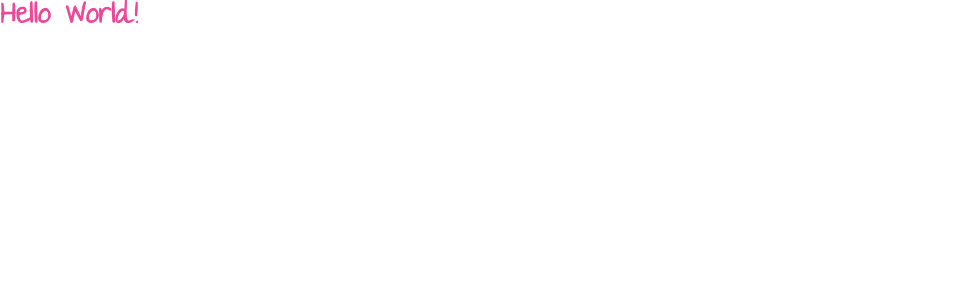
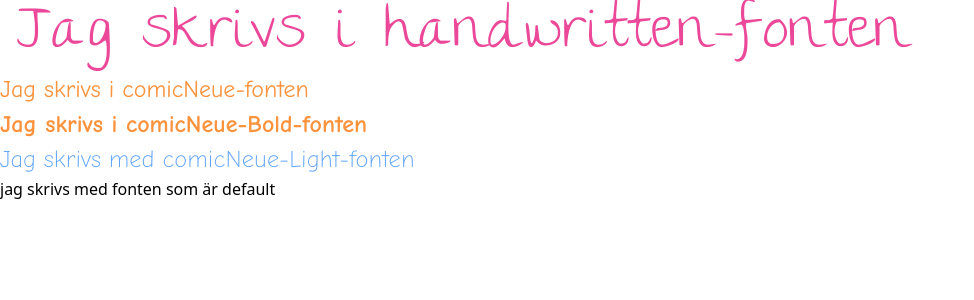
Before and after one commit to naathaliie/SpellingHelper, a Vue app in the folder spellingHelper/: page / in a window 1280 px wide. Shown: the top 300 px of the page, without its empty margins (0-974 px from the left). Built offline with nearby package versions, Linux system fonts and the light colour scheme.

Commit message:
fonts fix

```diff
--- a/spellingHelper/src/App.vue
+++ b/spellingHelper/src/App.vue
@@ -1,9 +1,22 @@
 <script setup></script>
 
 <template>
-  <div class="text-3xl font-bold text-pink-500 font-Handwritten">
-    Hello World!
+  <div class="text-pink-500 handWritten m-4">
+    Jag skrivs i handwritten-fonten
   </div>
+
+  <div class="text-orange-400 comicNeue-regular">
+    Jag skrivs i comicNeue-fonten
+  </div>
+
+  <div class="text-orange-400 comicNeue-bold">
+    Jag skrivs i comicNeue-Bold-fonten
+  </div>
+
+  <div class="text-blue-400 comicNeue-light">
+    Jag skrivs med comicNeue-Light-fonten
+  </div>
+  <div>jag skrivs med fonten som är default</div>
 </template>
 
 <style scoped></style>
--- a/spellingHelper/src/assets/css/style.css
+++ b/spellingHelper/src/assets/css/style.css
@@ -9,16 +9,60 @@
   font-style: normal; /* Normal stil */
 }
 
+@font-face {
+    font-family: "ComicNeue";
+    src: url("../fonts/ComicNeue-Regular.ttf");
+    font-weight: 400;
+    font-style: normal;
 
+}
+
+@font-face {
+    font-family: "ComicNeue";
+    src: url("../fonts/ComicNeue-Bold.ttf");
+    font-weight: bold;
+    font-style: normal;
+}
+
+@font-face {
+    font-family:"ComicNeue" ;
+    src: url("../fonts/ComicNeue-Light.ttf");
+    font-weight: 300;
+    font-style: normal;
+}
 
 @layer utilities {
-    .font-handWritten {
-        font-family: "The Girl Next Door", sans-serif;
+    .handWritten {
+        @apply font-handWritten text-headline-mobile;
     }
 
-    @media (min-width: 768px) {
-        .font-handWritten {
-            font-size: 2rem; /* Exempel på storlek för större skärmar */
+    .comicNeue-regular{
+        @apply font-normal font-comicNeue text-body-lg-mobile
+    }
+
+    .comicNeue-bold{
+        @apply font-bold font-comicNeue text-body-lg-mobile
+    }
+
+    .comicNeue-light{
+        @apply font-light font-comicNeue text-body-lg-mobile
+    }
+
+    @screen md {
+        .handWritten {
+            @apply text-headline;
+        }
+
+        .comicNeue-regular{
+            @apply text-body-lg
+        }
+
+        .comicNeue-bold{
+            @apply text-body-lg
+        }
+
+        .comicNeue-light{
+            @apply text-body-lg
         }
     }
 }
--- a/spellingHelper/tailwind.config.js
+++ b/spellingHelper/tailwind.config.js
@@ -1,17 +1,65 @@
 /** @type {import('tailwindcss').Config} */
 export default {
-  content: [
-    "./index.html",
-    "./src/**/*.{vue,js,ts,jsx,tsx}",
-  ],
+  content: ["./index.html", "./src/**/*.{vue,js,ts,jsx,tsx}"],
   theme: {
     extend: {
-      fontFamily: {
-        Platform: ['Platform', 'sans-serif'],
-        'Reenie-Beanie': ['Reenie Beanie', 'cursive'],
-        'Handwritten': ['The Girl Next Door', 'cursive'], // Lägg till din handskrift font här
+      fontFamily: { // Lägg till din handskrift font här
+        Platform: ["Platform", "sans-serif"],
+        handWritten: ["The Girl Next Door", "cursive"],
+        comicNeue: ["ComicNeue"],
+      },
+      fontSize: {
+        "title-xl": [
+          "5.625rem",
+          { lineHeight: "6.563rem", fontWeight: "bold" },
+        ],
+        "title-xl-mobile": [
+          "3.125rem",
+          { lineHeight: "3.75rem", fontWeight: "bold" },
+        ],
+        "title-lg": [
+          "4.375rem",
+          { lineHeight: "4.063rem", fontWeight: "bold" },
+        ],
+        "title-lg-mobile": [
+          "2.5rem",
+          { lineHeight: "3.125rem", fontWeight: "bold" },
+        ],
+        "title-md": [
+          "3.438rem",
+          { lineHeight: "3.125rem", fontWeight: "bold" },
+        ],
+        "title-md-mobile": [
+          "2.5rem",
+          { lineHeight: "3.125rem", fontWeight: "bold" },
+        ],
+        "title-sm": [
+          "2.188rem",
+          { lineHeight: "2.813rem", fontWeight: "bold" },
+        ],
+        "title-xs": ["1.25rem", { lineHeight: "1.875rem", fontWeight: "bold" }],
+        headline: ["3.75rem", { lineHeight: "2.5rem" }],
+        "headline-mobile": ["2.5rem", { lineHeight: "2.5rem" }],
+        "body-lg": ["1.5rem", { lineHeight: "2.188rem" }],
+        "body-lg-mobile": ["1.25rem", { lineHeight: "1.875rem" }],
+        "body-md": ["1.25rem", { lineHeight: "1.875rem" }],
+        "body-sm": ["1rem", { lineHeight: "1.563rem" }],
+        "body-xs": ["0.875rem", { lineHeight: "1.25rem" }],
+      },
+    },
+    container: {
+      center: true,
+      padding: {
+        DEFAULT: '2rem',
+        xl: '1rem',
+      },
+      screens: {
+        DEFAULT: '100%',
+        sm: '100%',
+        md: '100%',
+        lg: '1440px',
       },
     },
   },
   plugins: [],
-}
+};
```
